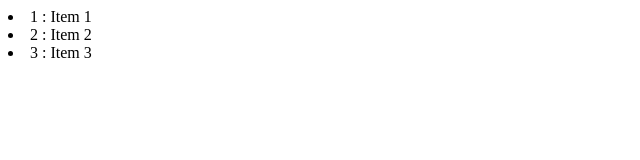
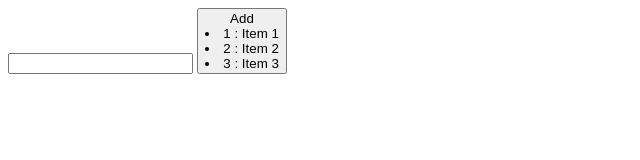
Before and after one commit to youkidkk/vue-sample, a website: page 02.Component/component.html in a window 1280 px wide. Shown: the whole page, without its empty margins (0-640 px from the left). Drawn offline with nearby package versions, Linux system fonts and the light colour scheme.

Commit message:
コンポーネントのサンプルを更新

```diff
--- a/02.Component/app.js
+++ b/02.Component/app.js
@@ -18,6 +18,23 @@ var app = new Vue({
                 id: 3,
                 text: "Item 3"
             }
-        ]
+        ],
+        newItem: {
+            id: 4,
+            text: ""
+        }
+    },
+    methods: {
+        addItem: function () {
+            if (this.newItem.text == "") {
+                return
+            }
+            this.items.push({
+                id: this.newItem.id,
+                text: this.newItem.text
+            })
+            this.newItem.id++
+            this.newItem.text = ""
+        }
     }
 })
--- a/02.Component/component.html
+++ b/02.Component/component.html
@@ -13,6 +13,9 @@
 
 <body>
     <div id="app">
+        <input v-model="newItem.text" />
+        <button v-on:click="addItem">Add</input>
+
         <!--
             作成したコンポーネントの利用
             ・タグ名を作成したコンポーネント名とする
@@ -20,7 +23,7 @@
         -->
         <sample-component v-for="item in items"
                 v-bind:id="item.id"
-                v-bind:text="item.text" />
+                v-bind:text="item.text"></sample-component>
     </div>
     <script src="app.js"></script>
 </body>
```
